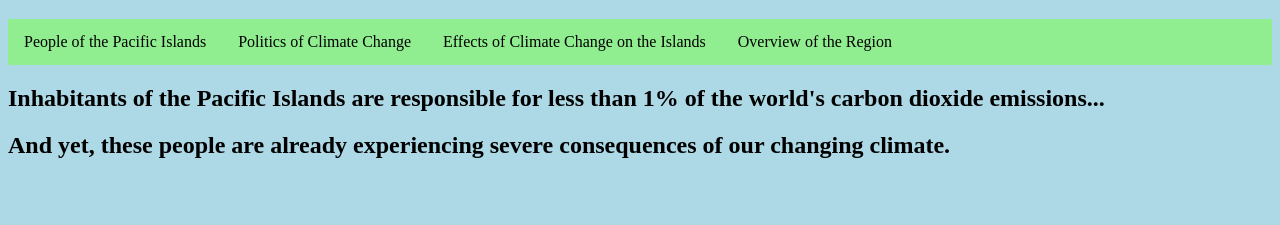
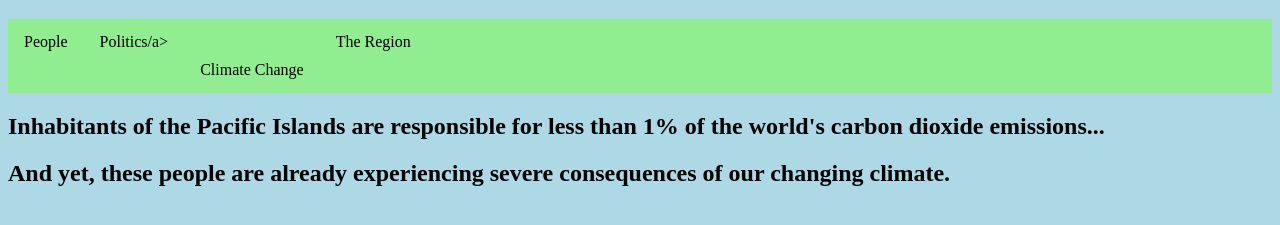
Before and after one commit to destroyeroftroy/destroyeroftroy.github.io, a plain HTML site: page index.html in a window 1280 px wide. Shown: the part 61-286 px from the top of the page. Drawn offline with Linux system fonts and the light colour scheme.

Commit message:
shorter names for nav bar

```diff
--- a/index.html
+++ b/index.html
@@ -8,10 +8,10 @@
 <body>
 <h1>Climate Change and the Pacific Islands</h1>
 <ul>
-  <li><a href="">People of the Pacific Islands</a></li>
-  <li><a href="">Politics of Climate Change</a></li>
-  <li><a href="">Effects of Climate Change on the Islands</a></li>
-  <li><a href="">Overview of the Region</a></li>
+  <li><a href="">People</a></li>
+  <li><a href="">Politics/a></li>
+  <li><a href="">Climate Change</a></li>
+  <li><a href="">The Region</a></li>
 </ul>
 
 <h2>Inhabitants of the Pacific Islands are responsible for less than 1% of the world's carbon dioxide emissions... </h2>
```
